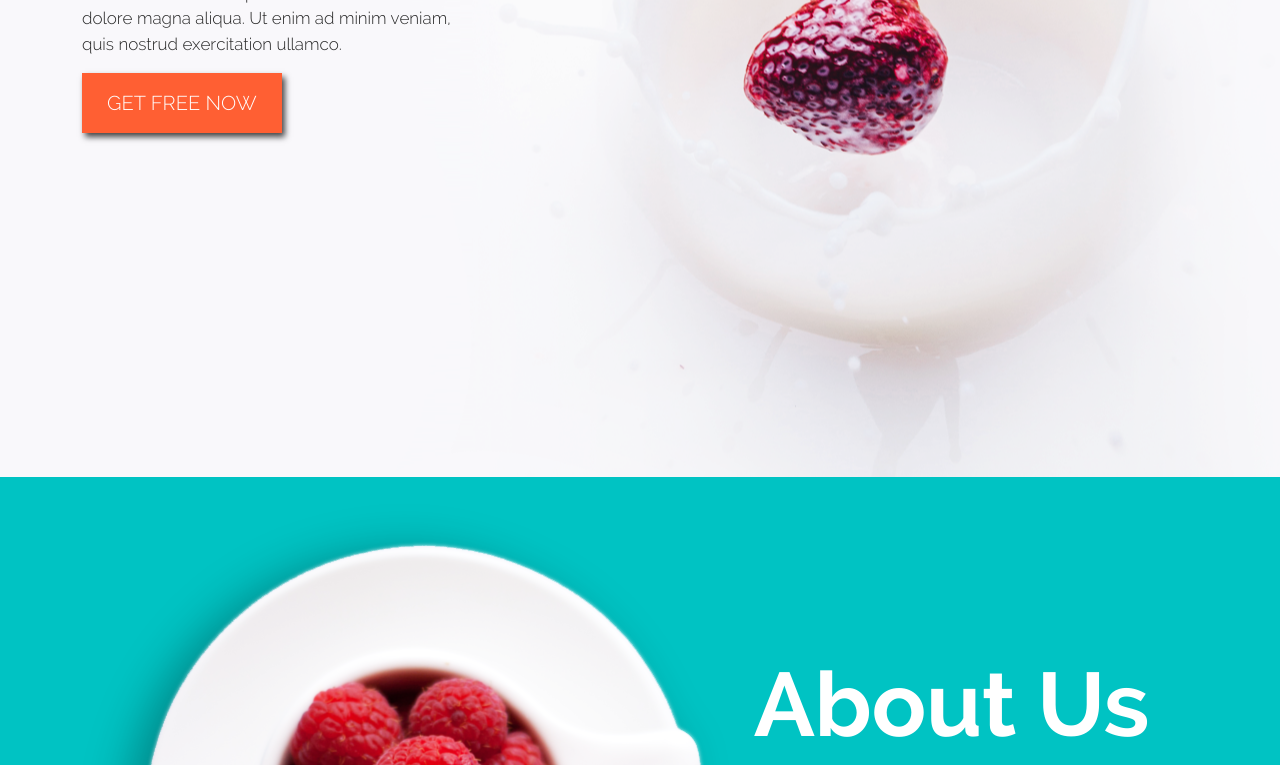
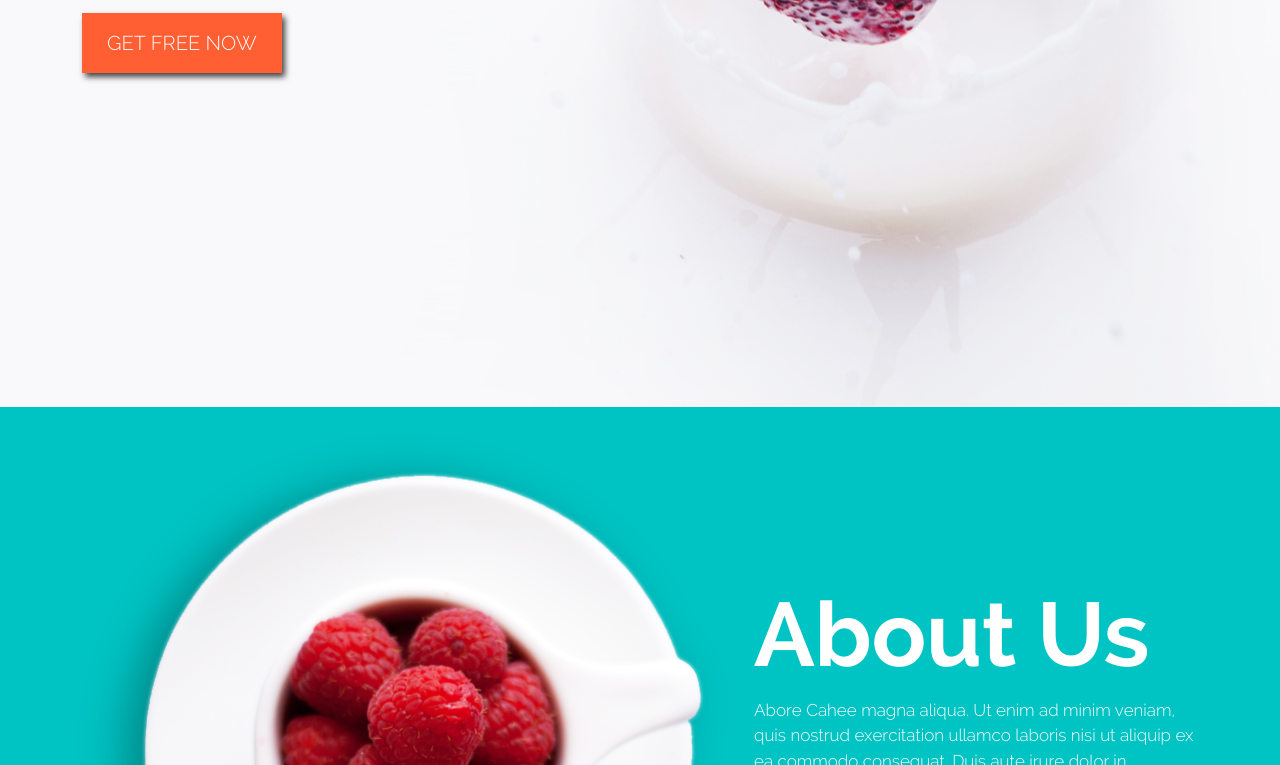
Before and after one commit to bevzenj/16_hw_cahee, a plain HTML site: page index.html in a window 1280 px wide. Shown: the part 546-1311 px from the top of the page. Drawn offline with nearby package versions, Linux system fonts and the light colour scheme.

Commit message:
correction intro

```diff
--- a/scss/_about.scss
+++ b/scss/_about.scss
@@ -1,6 +1,6 @@
 .about {
     background: #00c3c3;
-    margin-top: -90px;
+    margin-top: -60px;
     color: #ffffff;
 
     .container {
--- a/scss/_intro.scss
+++ b/scss/_intro.scss
@@ -1,17 +1,16 @@
 .intro {
-    background: #f9f8fb;
     color: #262626;
     background: url('../image/intro/background_header.png');
     background-position: center center;
+    position: relative;
+    top: -60px;
+    height: 900px;
 
 
     .container {
-        position: relative;
-        z-index: 1;
-        top: -50px;
         display: flex;
         align-items: center;
-        height: 1000px;
+        height: 100%;
     }
 
     &-discr__title {
```
Also changed, not shown: css/style.css, 1 other file.
